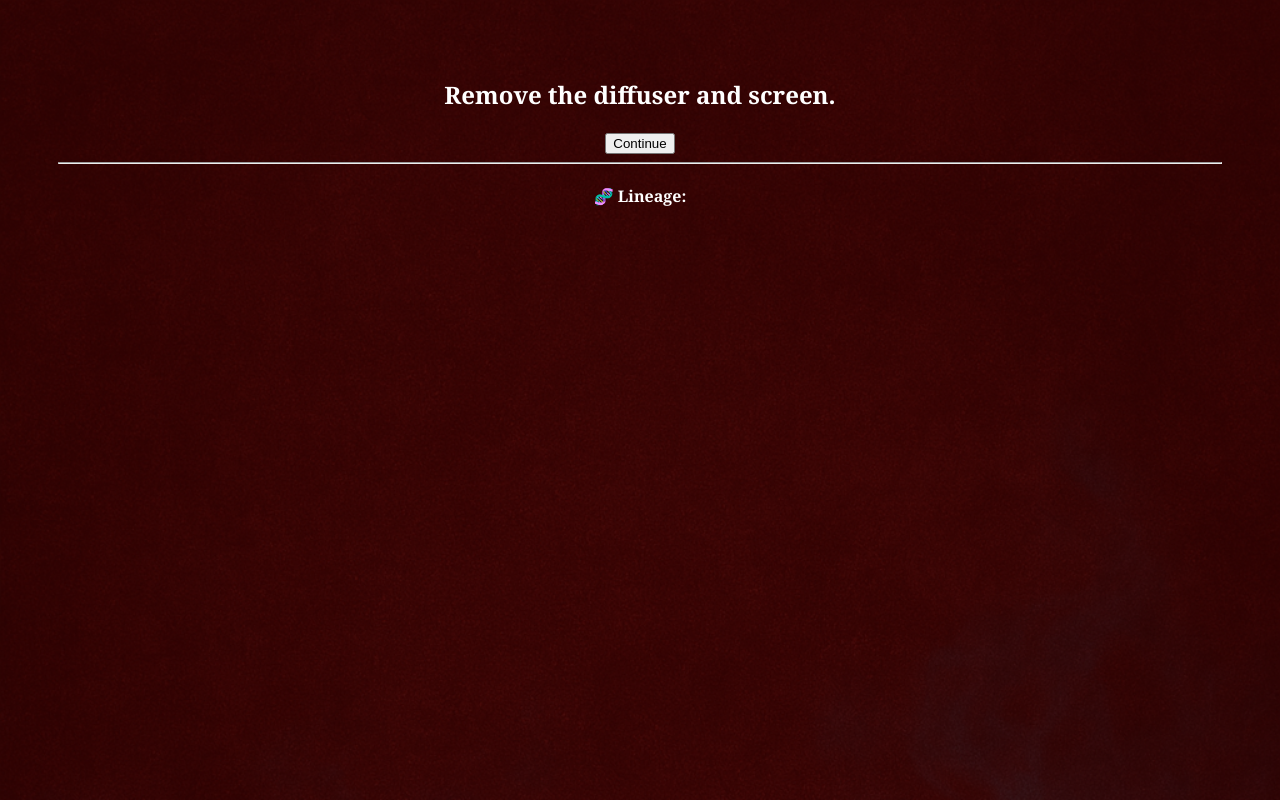
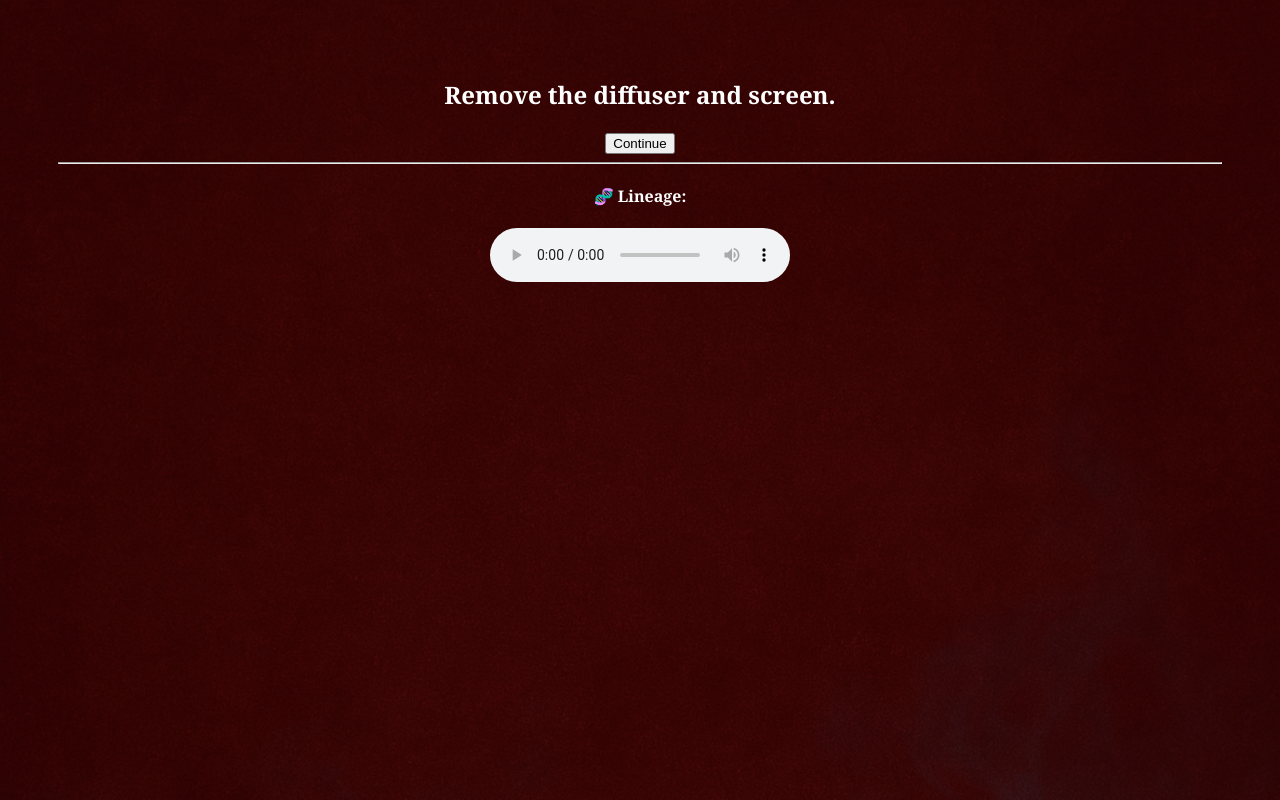
Before and after one commit to Jasper-Approved/vernon-scroll-web, a Flask app: page /step in a window 1280 px wide. Run offline with Flask 3, Linux system fonts and the light colour scheme.

Commit message:
Update style.css

```diff
--- a/static/style.css
+++ b/static/style.css
@@ -17,6 +17,6 @@ body.red-bg {
 }
 
 #ritual-audio {
-  opacity: 0;
+  opacity: 1;
   transition: opacity 3s ease-in;
 }
```
